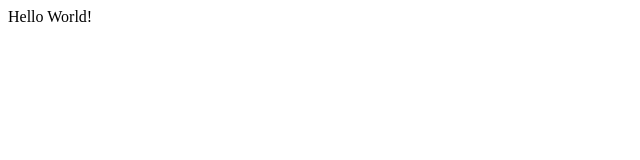
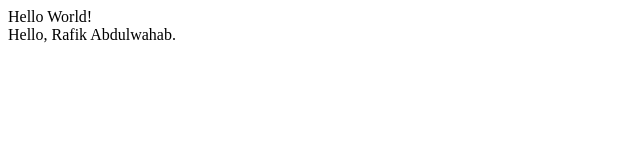
Before and after one commit to pheeque/Reverse, a plain HTML site: page index.html in a window 1280 px wide. Shown: the whole page, without its empty margins (0-640 px from the left). Drawn offline with Linux system fonts and the light colour scheme.

Commit message:
Added fullname alert

```diff
--- a/index.html
+++ b/index.html
@@ -10,7 +10,8 @@
 
 <body>
 
-Hello World!
+Hello World! <br />
+Hello, Rafik Abdulwahab.
 
 </body>
 </html>
```
